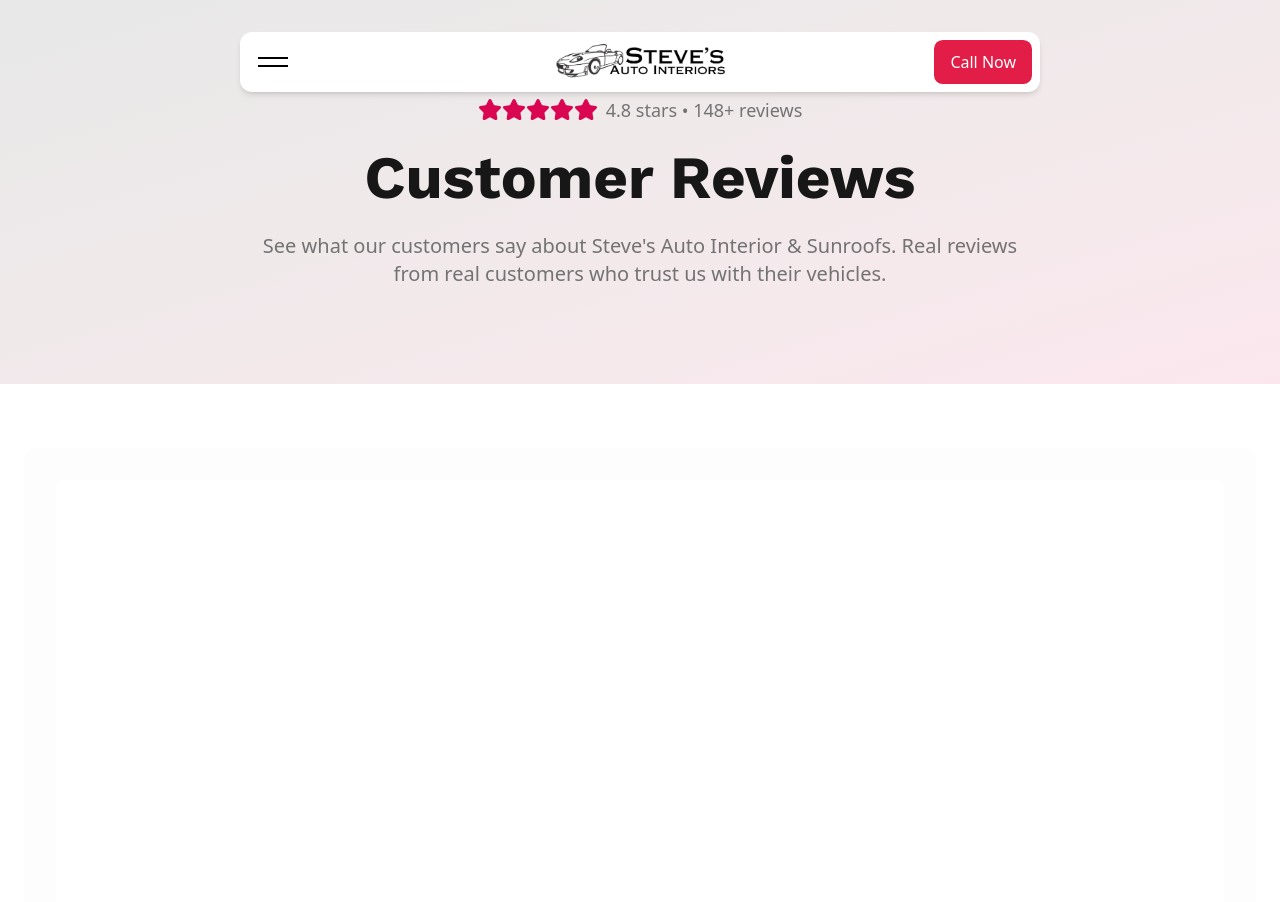
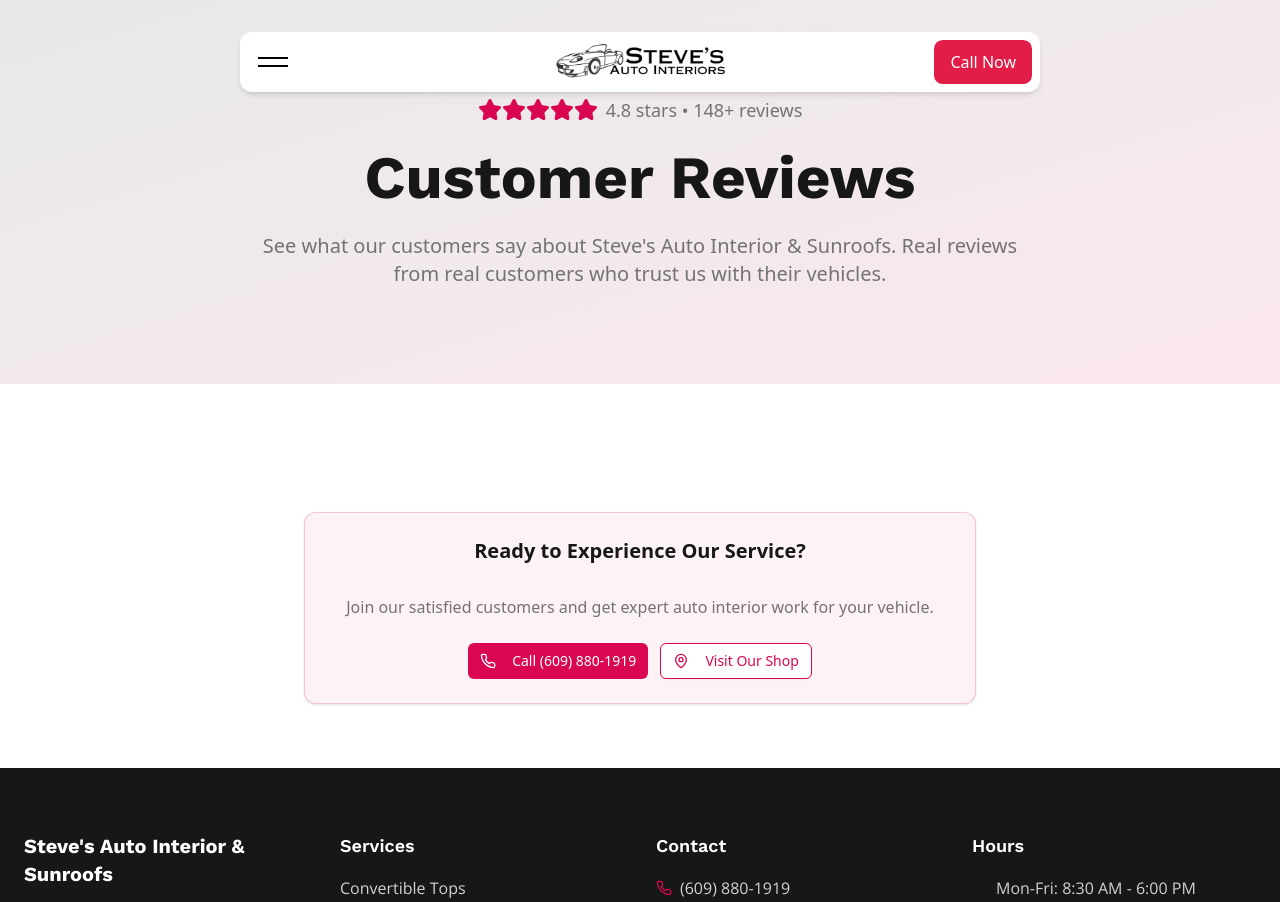
Before and after one commit to peymannaderi10/royaltymobiledetailing.com, a Next.js app: page /reviews in a window 1280 px wide. Shown: the top 902 px of the page. Built offline with nearby package versions, Linux system fonts and the light colour scheme.

Commit message:
update reviews page and remove search from blogs

```diff
--- a/components/blog-hero.tsx
+++ b/components/blog-hero.tsx
@@ -1,7 +1,3 @@
-import { Button } from "@/components/ui/button"
-import { Search } from "lucide-react"
-import { Input } from "@/components/ui/input"
-
 export function BlogHero() {
   return (
     <section className="relative pt-24 pb-16 bg-gradient-to-br from-primary/10 to-accent/10">
@@ -12,14 +8,6 @@ export function BlogHero() {
         <p className="text-xl text-muted-foreground mb-8 max-w-3xl mx-auto">
           Expert tips, maintenance advice, and insights from over 20 years of auto interior and sunroof experience
         </p>
-
-        <div className="max-w-md mx-auto flex gap-2">
-          <div className="relative flex-1">
-            <Search className="absolute left-3 top-1/2 transform -translate-y-1/2 w-4 h-4 text-muted-foreground" />
-            <Input placeholder="Search articles..." className="pl-10" />
-          </div>
-          <Button className="bg-accent hover:bg-accent/90 text-accent-foreground">Search</Button>
-        </div>
       </div>
     </section>
   )
--- a/components/reviews-section.tsx
+++ b/components/reviews-section.tsx
@@ -7,20 +7,14 @@ import { Star, Phone, MapPin } from "lucide-react"
 export function ReviewsSection() {
   return (
     <section className="py-16 bg-white">
-      <div className="w-full px-6">
-        {/* Google Reviews Widget Section - Full Width */}
+      {/* Google Reviews Widget Section - Direct Embed */}
       <div className="mb-16">
-          <div className="bg-muted/20 rounded-xl p-8">
-            {/* SociableKit Google Reviews Widget */}
-            <div className="bg-white rounded-lg p-6 min-h-[500px] w-full">
         <div className='sk-ww-google-reviews' data-embed-id='25594563'></div>
         <script src='https://widgets.sociablekit.com/google-reviews/widget.js' defer></script>
       </div>
-          </div>
-        </div>
 
       {/* Call to Action - Bottom Center */}
-        <div className="text-center">
+      <div className="text-center px-6">
         <Card className="bg-accent/5 border-accent/20 max-w-2xl mx-auto">
           <CardHeader>
             <CardTitle className="text-xl text-primary">
@@ -44,7 +38,6 @@ export function ReviewsSection() {
           </CardContent>
         </Card>
       </div>
-      </div>
     </section>
   )
 }
```
Lines whose indentation alone changed are shown as unchanged.
